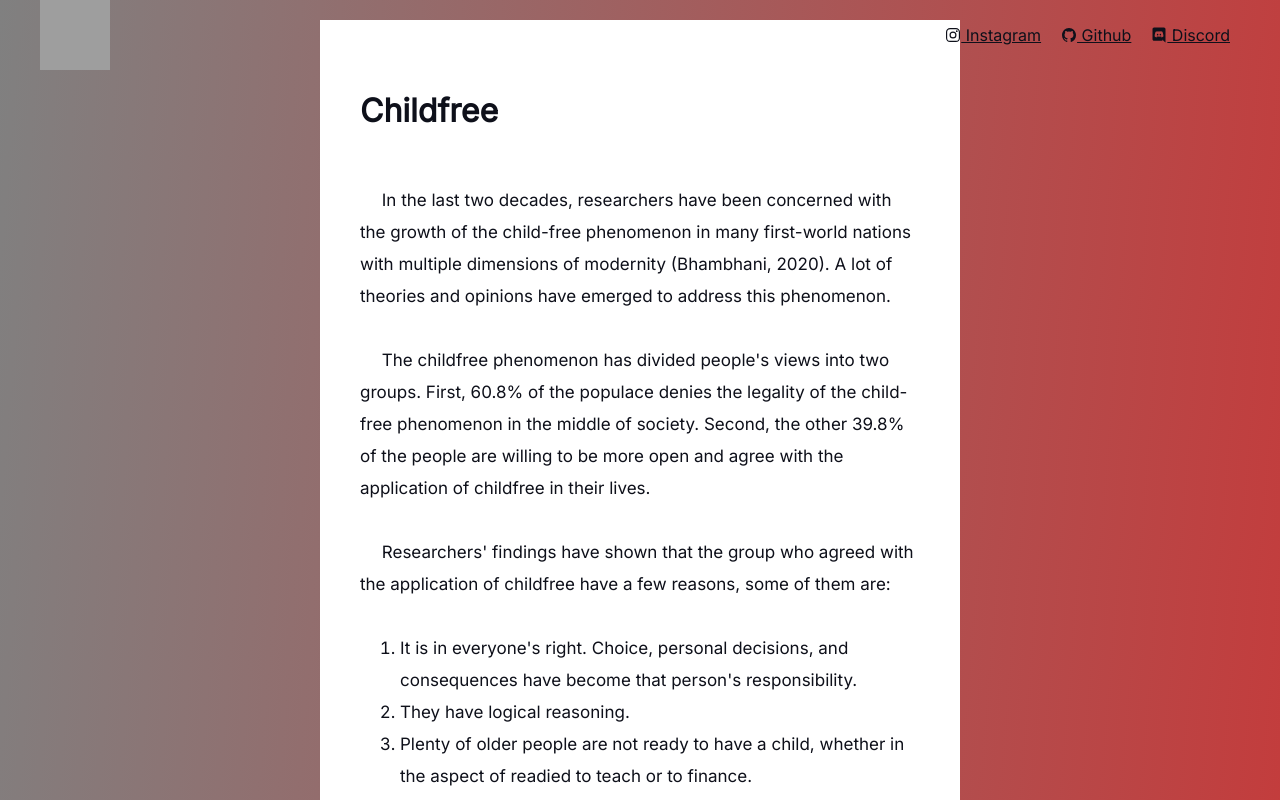
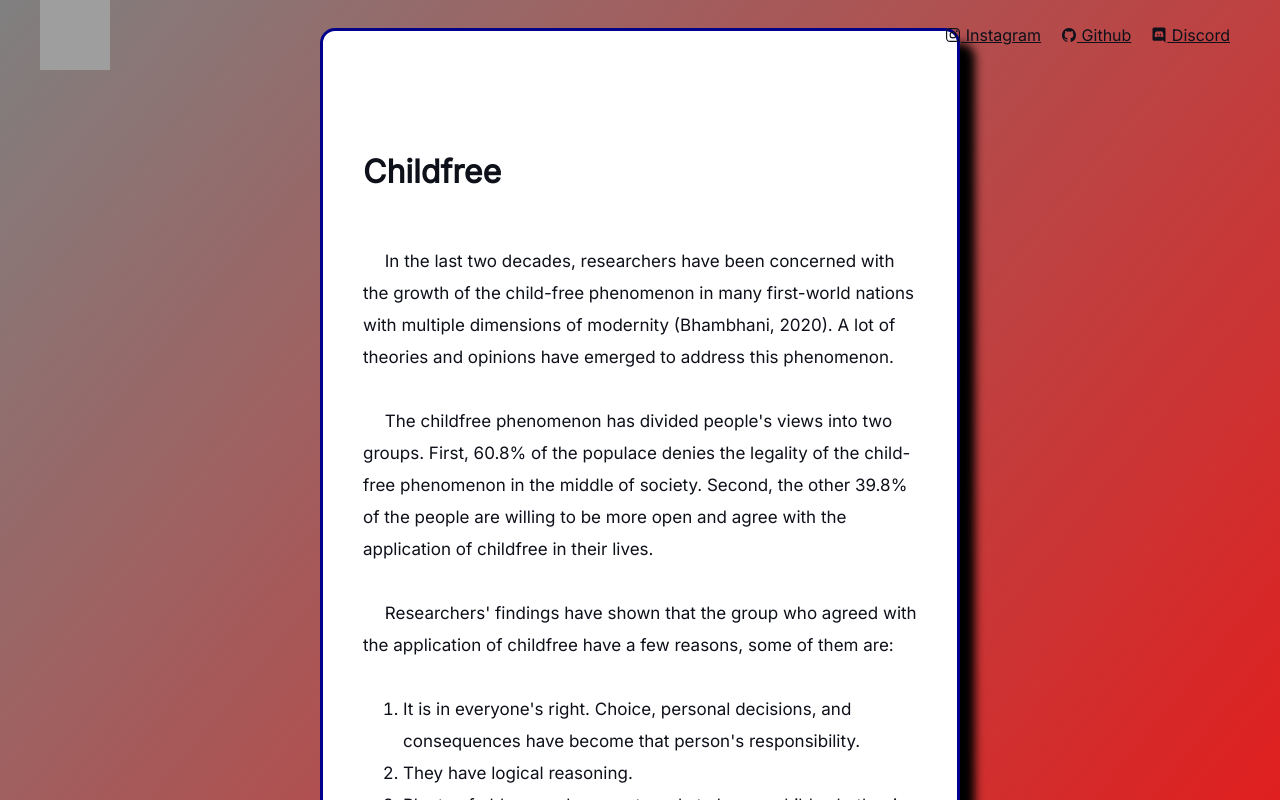
Before and after one commit to Raehan-Ramadhan/webdev-journey-web, a Next.js app: page /blogs in a window 1280 px wide. Shown: the top 800 px of the page. Built offline with nearby package versions, Linux system fonts and the light colour scheme; grey boxes are pictures that could not be loaded.

Commit message:
changed body to blog-container class in Blogs css

```diff
--- a/pages/blogs.css
+++ b/pages/blogs.css
@@ -12,14 +12,15 @@ html {
 	background: linear-gradient(to bottom right, gray, red);
 }
 
-body {
-	height: 2000vh;
+.blog-container {
+	border-radius: 15px;
+	border: 3px solid darkblue;
+	min-height: 150vh;
 	width: 50vw;
 	background-color: white;
-	display: flex;
-	padding: 50px 40px;
+	padding: 100px 40px;
 	margin: 20px 0;
-	justify-content: center;
+	filter: drop-shadow(15px 15px 5px black);
 }
 
 p,
```
